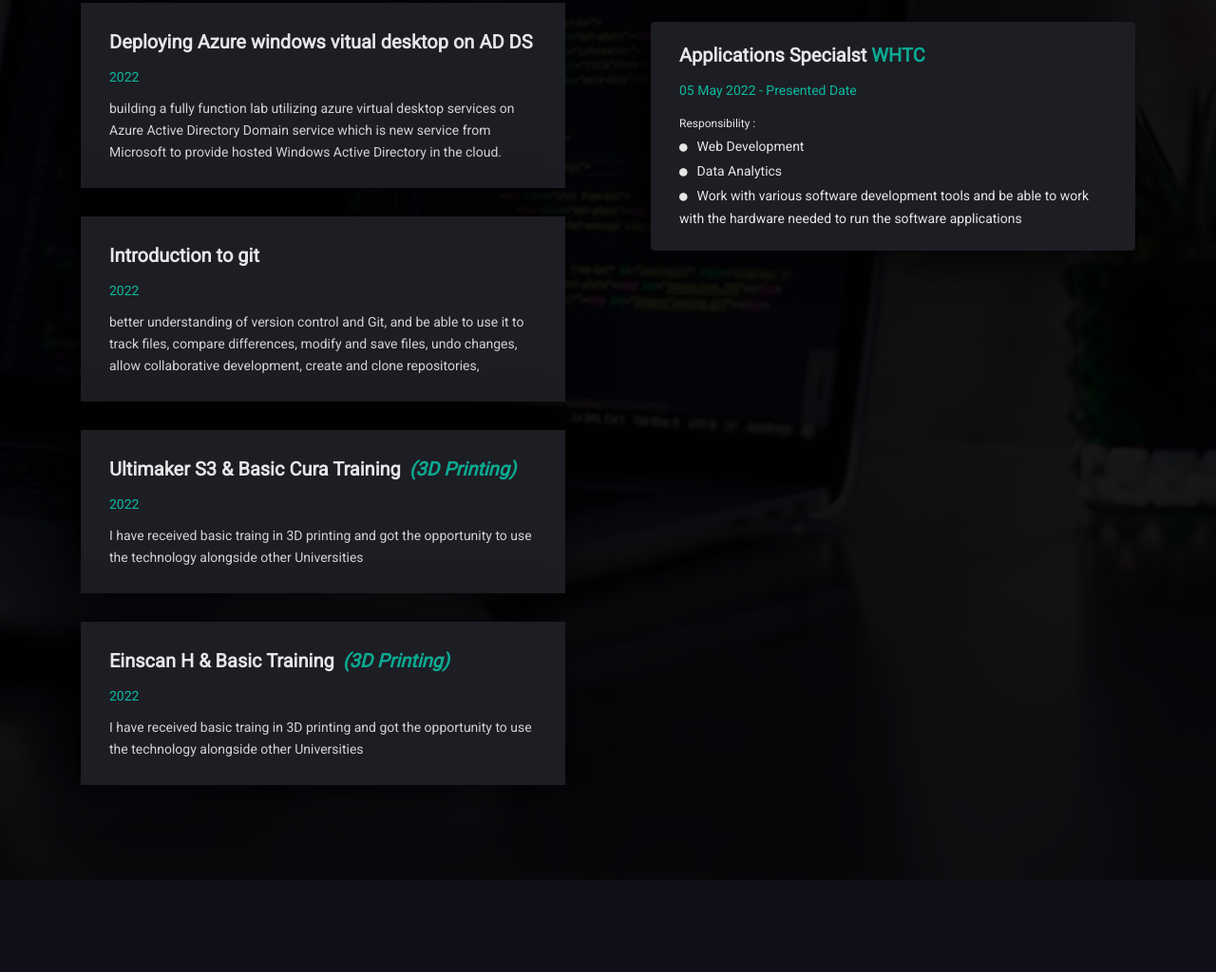
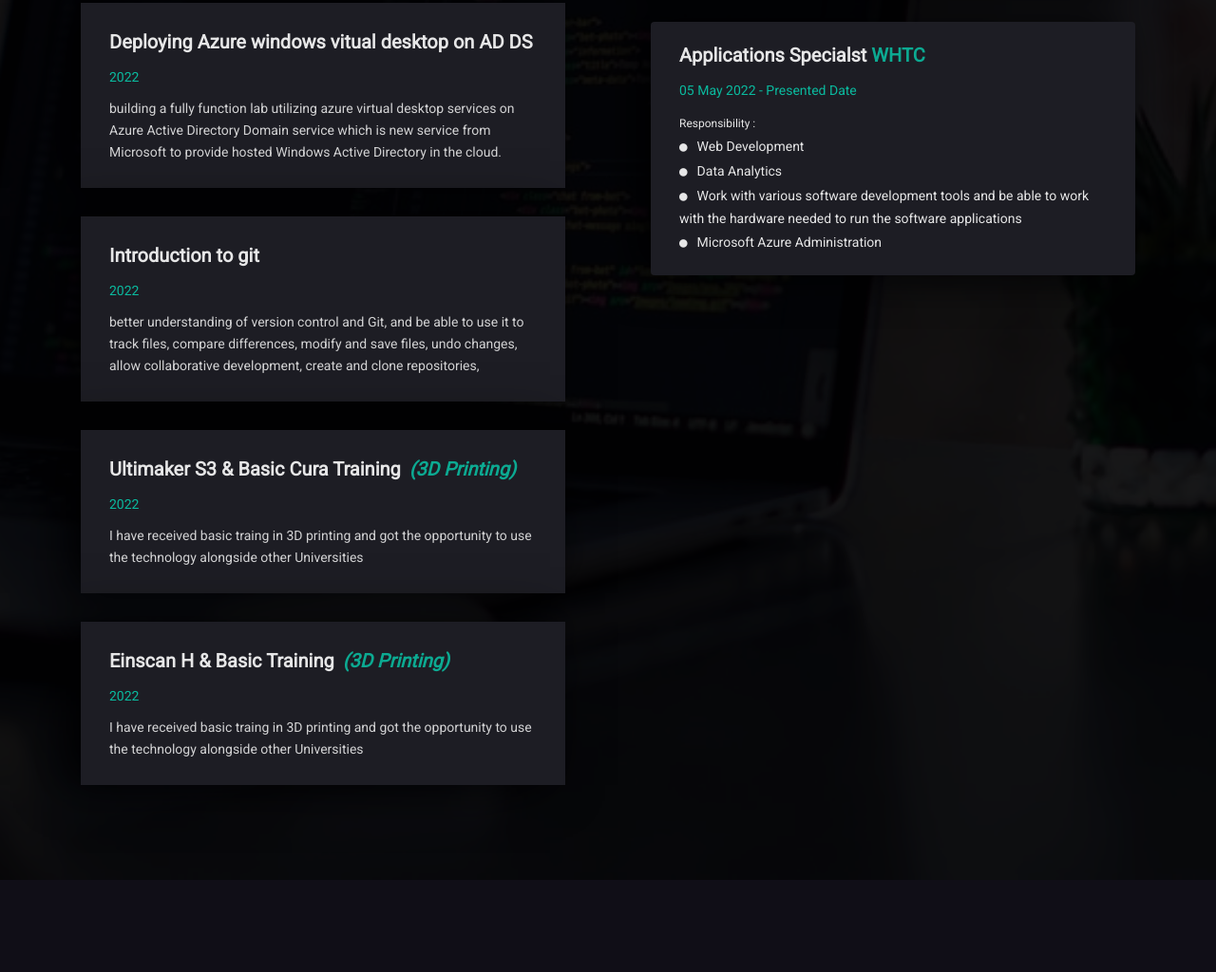
Before and after one commit to Vetumbuavi/myPortfolio, a plain HTML site: page index.html in a window 1280 px wide. Shown: the part 4010-5034 px from the top of the page at 95% size. Drawn offline with Linux system fonts and the light colour scheme; some packages are replaced by stand-ins of ours.

Commit message:
Job experience update 2

```diff
--- a/index.html
+++ b/index.html
@@ -541,6 +541,7 @@
                                             <li><i class="fa fa-circle"></i>Web Development</li>
                                             <li><i class="fa fa-circle"></i>Data Analytics</li>
                                             <li><i class="fa fa-circle"></i>Work with various software development tools and be able to work with the hardware needed to run the software applications</li>
+                                            <li><i class="fa fa-circle"></i>Microsoft Azure Administration</li>
                                         </ul>
                                     </div>
                                     <!-- Education Institutes-->
```
